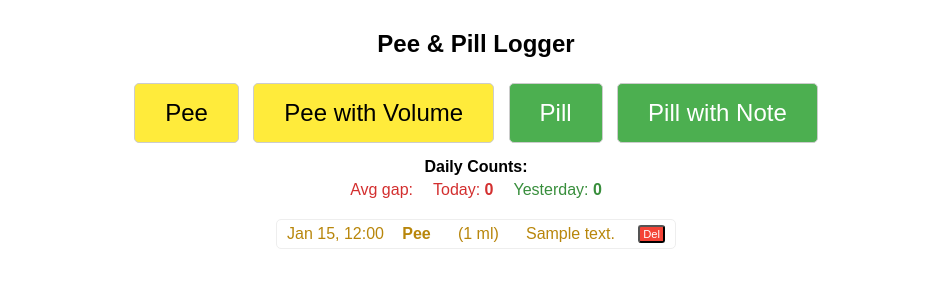
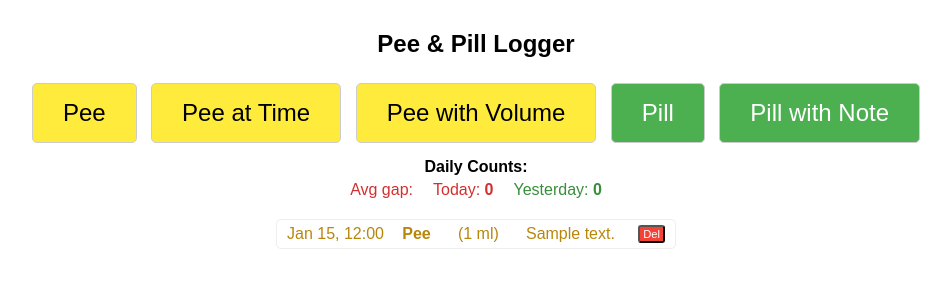
Before and after one commit to vladimir-zolotykh/bathlog, a Django app: page / in a window 1280 px wide. Shown: the top 300 px of the page, without its empty margins (164-1115 px from the left). Run offline with Django 5.2, Linux system fonts and the light colour scheme; tables that the repository leaves empty hold one stand-in row (values such as "Sample post"); some libraries are stand-ins or nearby versions.

Commit message:
Add "Pee at Time" button

```diff
--- a/timestamp/templates/timestamp/home.html
+++ b/timestamp/templates/timestamp/home.html
@@ -79,6 +79,17 @@
         </button>
 
         <button
+            id="pee-at-time-btn"
+            class="pee"
+            onclick="
+                document.getElementById('pee-time-form-container').style.display = 'block';
+                this.style.display = 'none';
+            "
+        >
+            Pee at Time
+        </button>
+
+        <button
             id="pee-with-volume-btn"
             class="pee"
             onclick="
@@ -106,6 +117,44 @@
             "
         >
             Pill with Note
+        </button>
+    </div>
+
+    <div
+        id="pee-time-form-container"
+        style="
+            display: none;
+            margin-top: 10px;
+            padding: 10px;
+            border: 1px solid #ccc;
+            border-radius: 5px;
+            width: 300px;
+        "
+    >
+        <h3>Log Pee at Specific Time</h3>
+
+        <input
+            type="datetime-local"
+            id="pee-time-input"
+            style="width: 100%; padding: 5px; margin-bottom: 10px;"
+        >
+
+        <button
+            class="pee"
+            onclick="logPeeAtTime()"
+        >
+            Log Pee
+        </button>
+
+        <button
+            type="button"
+            onclick="
+                document.getElementById('pee-time-form-container').style.display = 'none';
+                document.getElementById('pee-at-time-btn').style.display = 'inline-block';
+                document.getElementById('pee-time-input').value = '';
+            "
+        >
+            Cancel
         </button>
     </div>
 
@@ -291,6 +340,34 @@
             btn.style.opacity = 1;
         }
 
+        async function logPeeAtTime() {
+            const ts = document.getElementById('pee-time-input').value;
+
+            if (!ts) {
+                alert('Please select a date and time.');
+                return;
+            }
+
+            await fetch(LOG_CREATE_URL, {
+                method: 'POST',
+                headers: {
+                    'X-Requested-With': 'XMLHttpRequest',
+                    'X-CSRFToken': '{{ csrf_token }}'
+                },
+                body: new URLSearchParams({
+                    action: 'pee',
+                    timestamp: ts
+                })
+            });
+
+            await updateLogList();
+            await updateCounts();
+
+            document.getElementById('pee-time-input').value = '';
+            document.getElementById('pee-time-form-container').style.display = 'none';
+            document.getElementById('pee-at-time-btn').style.display = 'inline-block';
+        }
+
         /* --- PEE WITH VOLUME --- */
         async function logPeeWithVolume() {
             const volume = document.getElementById('volume-input').value;
--- a/timestamp/views.py
+++ b/timestamp/views.py
@@ -5,6 +5,8 @@
 from django.urls import reverse_lazy
 from django.http import JsonResponse
 from django.views import View
+from django.utils.dateparse import parse_datetime
+from django.utils.timezone import make_aware, get_current_timezone
 
 from .models import LogEntry
 from .models import Note
@@ -72,6 +74,7 @@
         action = request.POST.get("action")
         note_id = request.POST.get("note_id")  # <--- Get the new ID
         note_text = request.POST.get("note_text")
+        timestamp_str = request.POST.get("timestamp")
 
         # 1. Start with the creation data
         creation_kwargs = {"action": action}
@@ -83,6 +86,17 @@
             except ValueError:
                 # Handle case where volume is provided but is not a valid integer
                 return HttpResponseBadRequest("Invalid volume value.")
+
+        # --- TIMESTAMP OVERRIDE (OPTIONAL) ---
+        if timestamp_str:
+            dt = parse_datetime(timestamp_str)
+            if dt is None:
+                return HttpResponseBadRequest("Invalid datetime format.")
+
+            if dt.tzinfo is None:
+                dt = make_aware(dt, get_current_timezone())
+
+            creation_kwargs["timestamp"] = dt
 
         if volume is not None:
             creation_kwargs["volume"] = volume
```
